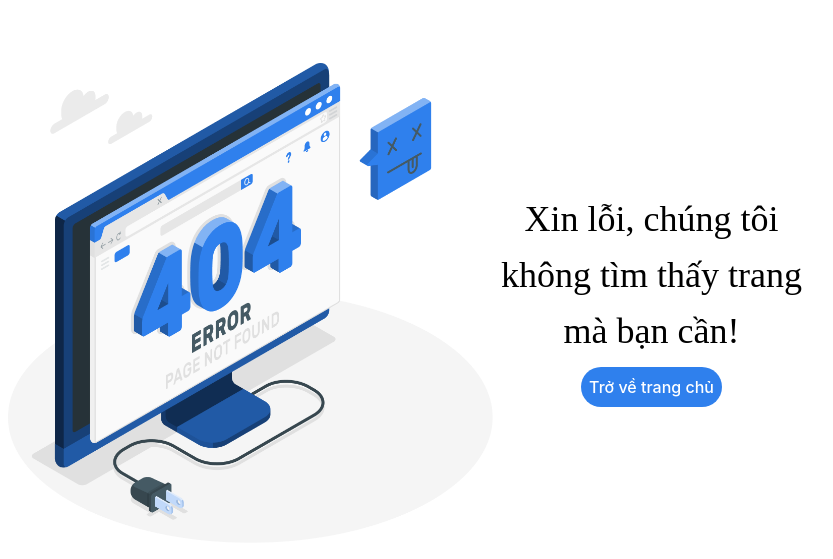
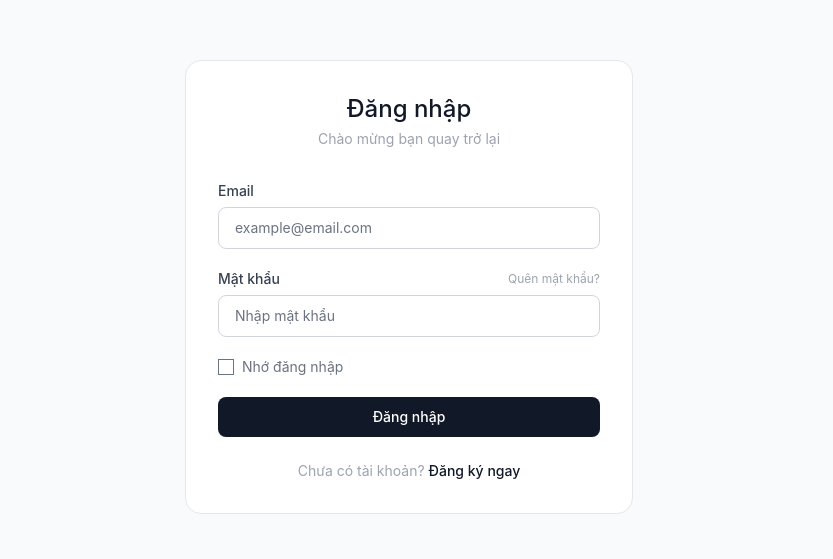
Before and after one commit to nobara050/JavaSpring-ReactJs-Ecommerce, a React (Vite) app in the folder frontend/: page /login in a window 1280 px wide. Shown: the part 113-672 px from the top of the page, without its empty margins (231-1064 px from the left). Built offline with nearby package versions, Linux system fonts and the light colour scheme.

Commit message:
[UPDATE] Add Route index and seperate user route

```diff
--- a/frontend/package.json
+++ b/frontend/package.json
@@ -20,6 +20,7 @@
     "@types/react": "^19.1.16",
     "@types/react-dom": "^19.1.9",
     "@vitejs/plugin-react": "^5.0.4",
+    "baseline-browser-mapping": "^2.10.8",
     "eslint": "^9.36.0",
     "eslint-plugin-react-hooks": "^5.2.0",
     "eslint-plugin-react-refresh": "^0.4.22",
--- /dev/null
+++ b/frontend/src/layouts/AuthLayout.jsx
@@ -0,0 +1,7 @@
+import { Outlet } from "react-router-dom";
+
+const AuthLayout = () => {
+  return <Outlet />;
+};
+
+export default AuthLayout;
--- a/frontend/src/main.jsx
+++ b/frontend/src/main.jsx
@@ -1,7 +1,7 @@
 import { StrictMode } from "react";
 import { createRoot } from "react-dom/client";
 import { RouterProvider } from "react-router-dom";
-import router from "./routes/userRoutes.jsx";
+import router from "./routes/index.jsx";
 import "./index.css";
 
 createRoot(document.getElementById("root")).render(
--- /dev/null
+++ b/frontend/src/pages/auth/LoginPage.jsx
@@ -0,0 +1,108 @@
+import { useState } from "react";
+import { Link } from "react-router-dom";
+
+const LoginPage = () => {
+  const [email, setEmail] = useState("");
+  const [password, setPassword] = useState("");
+  const [remember, setRemember] = useState(false);
+
+  const handleSubmit = (e) => {
+    e.preventDefault();
+    // TODO: goi API dang nhap
+    console.log({ email, password, remember });
+  };
+
+  return (
+    <div className="min-h-screen bg-gray-50 flex items-center justify-center px-4">
+      <div className="bg-white border border-gray-200 rounded-2xl p-8 w-full max-w-md">
+
+        {/* Logo / Ten shop */}
+        <div className="text-center mb-8">
+          <h1 className="text-2xl font-medium text-gray-900">Đăng nhập</h1>
+          <p className="text-sm text-gray-400 mt-1">Chào mừng bạn quay trở lại</p>
+        </div>
+
+        <form onSubmit={handleSubmit} className="flex flex-col gap-5">
+
+          {/* Email */}
+          <div className="flex flex-col gap-1.5">
+            <label className="text-sm font-medium text-gray-700">
+              Email
+            </label>
+            <input
+              type="email"
+              placeholder="example@email.com"
+              value={email}
+              onChange={(e) => setEmail(e.target.value)}
+              required
+              className="w-full border border-gray-300 rounded-lg px-4 py-2.5 text-sm text-gray-900 placeholder-gray-400 focus:outline-none focus:ring-2 focus:ring-gray-900 focus:border-transparent"
+            />
+          </div>
+
+          {/* Password */}
+          <div className="flex flex-col gap-1.5">
+            <div className="flex items-center justify-between">
+              <label className="text-sm font-medium text-gray-700">
+                Mật khẩu
+              </label>
+              <Link
+                to="/forgot-password"
+                className="text-xs text-gray-400 hover:text-gray-600 transition-colors"
+              >
+                Quên mật khẩu?
+              </Link>
+            </div>
+            <input
+              type="password"
+              placeholder="Nhập mật khẩu"
+              value={password}
+              onChange={(e) => setPassword(e.target.value)}
+              required
+              className="w-full border border-gray-300 rounded-lg px-4 py-2.5 text-sm text-gray-900 placeholder-gray-400 focus:outline-none focus:ring-2 focus:ring-gray-900 focus:border-transparent"
+            />
+          </div>
+
+          {/* Remember me */}
+          <div className="flex items-center gap-2">
+            <input
+              type="checkbox"
+              id="remember"
+              checked={remember}
+              onChange={(e) => setRemember(e.target.checked)}
+              className="w-4 h-4 accent-gray-900 cursor-pointer"
+            />
+            <label
+              htmlFor="remember"
+              className="text-sm text-gray-500 cursor-pointer"
+            >
+              Nhớ đăng nhập
+            </label>
+          </div>
+
+          {/* Nut dang nhap */}
+          <button
+            type="submit"
+            className="w-full py-2.5 bg-gray-900 text-white rounded-lg text-sm font-medium hover:opacity-80 transition-opacity"
+          >
+            Đăng nhập
+          </button>
+
+        </form>
+
+        {/* Chuyen sang dang ky */}
+        <p className="text-center text-sm text-gray-400 mt-6">
+          Chưa có tài khoản?{" "}
+          <Link
+            to="/register"
+            className="text-gray-900 font-medium hover:underline"
+          >
+            Đăng ký ngay
+          </Link>
+        </p>
+
+      </div>
+    </div>
+  );
+};
+
+export default LoginPage;
--- /dev/null
+++ b/frontend/src/routes/index.jsx
@@ -0,0 +1,15 @@
+import { createBrowserRouter } from "react-router-dom";
+import userRoutes from "./userRoutes.jsx";
+import NotFoundLayout from "../layouts/NotFoundLayout.jsx";
+import NotFoundPage from "../pages/common/NotFoundPage.jsx";
+
+const router = createBrowserRouter([
+  ...userRoutes,
+  {
+    path: "*",
+    element: <NotFoundLayout />,
+    children: [{ path: "*", element: <NotFoundPage /> }],
+  },
+]);
+
+export default router;
--- a/frontend/src/routes/userRoutes.jsx
+++ b/frontend/src/routes/userRoutes.jsx
@@ -1,28 +1,27 @@
-import { createBrowserRouter } from "react-router-dom";
 import UserLayout from "../layouts/UserLayout.jsx";
-import NotFoundLayout from "../layouts/NotFoundLayout.jsx";
+import AuthLayout from "../layouts/AuthLayout.jsx";
 import HomePage from "../pages/user/HomePage.jsx";
 import CartPage from "../pages/user/CartPage.jsx";
-import NotFoundPage from "../pages/common/NotFoundPage.jsx";
 import ProductDetailPage from "../pages/user/ProductDetailPage.jsx";
+import LoginPage from "../pages/auth/LoginPage.jsx";
 
-const router = createBrowserRouter([
+const userRoutes = [
   {
     path: "/",
     element: <UserLayout />,
     children: [
       { index: true, element: <HomePage /> },
-      { path: "home", element: <HomePage /> },
-      { path: "homepage", element: <HomePage /> },
       { path: "cart", element: <CartPage /> },
       { path: "detail", element: <ProductDetailPage /> },
     ],
   },
   {
-    path: "*",
-    element: <NotFoundLayout />,
-    children: [{ path: "*", element: <NotFoundPage /> }],
+    path: "/",
+    element: <AuthLayout />,
+    children: [
+      { path: "login", element: <LoginPage /> },
+    ],
   },
-]);
+];
 
-export default router;
+export default userRoutes;
```
Also changed, not shown: 1 other file (tests, documents, lock files or other folders).
